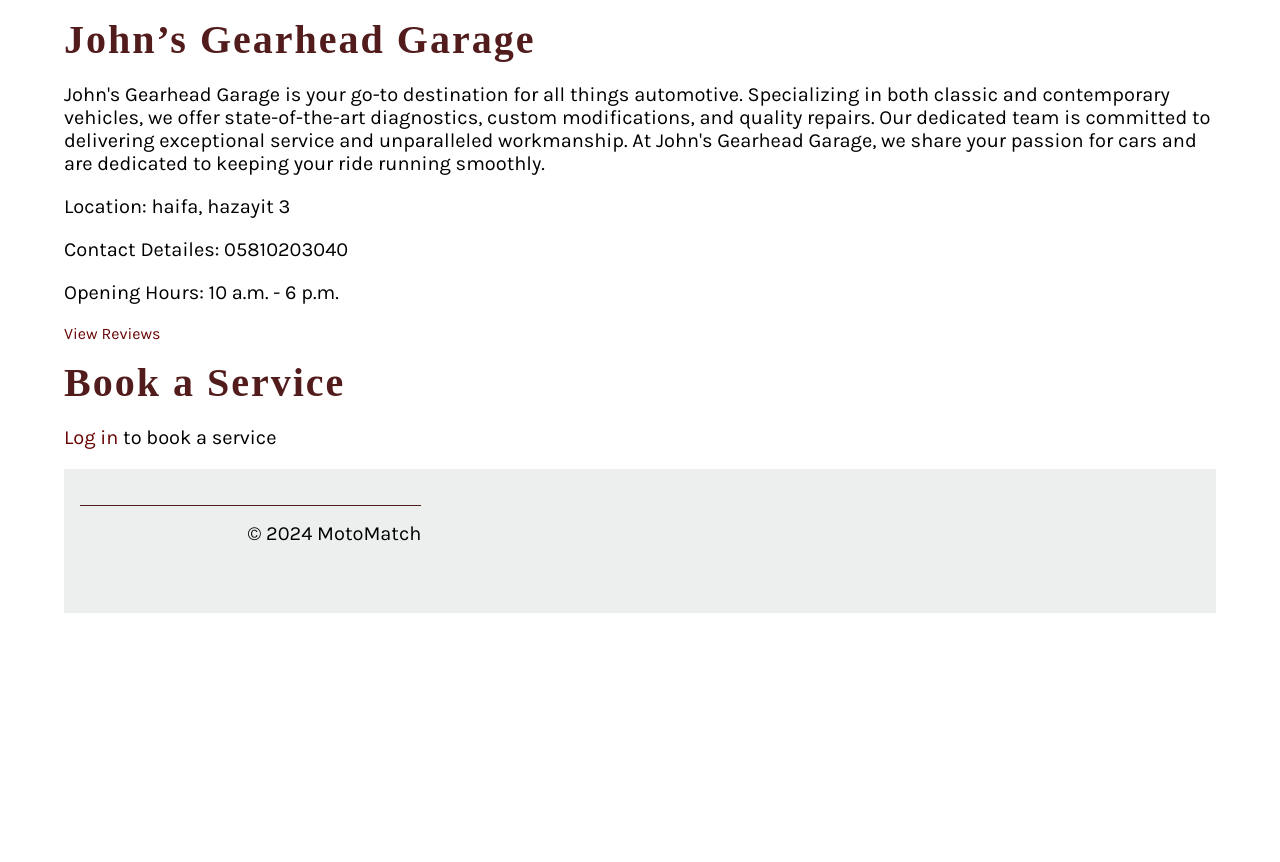
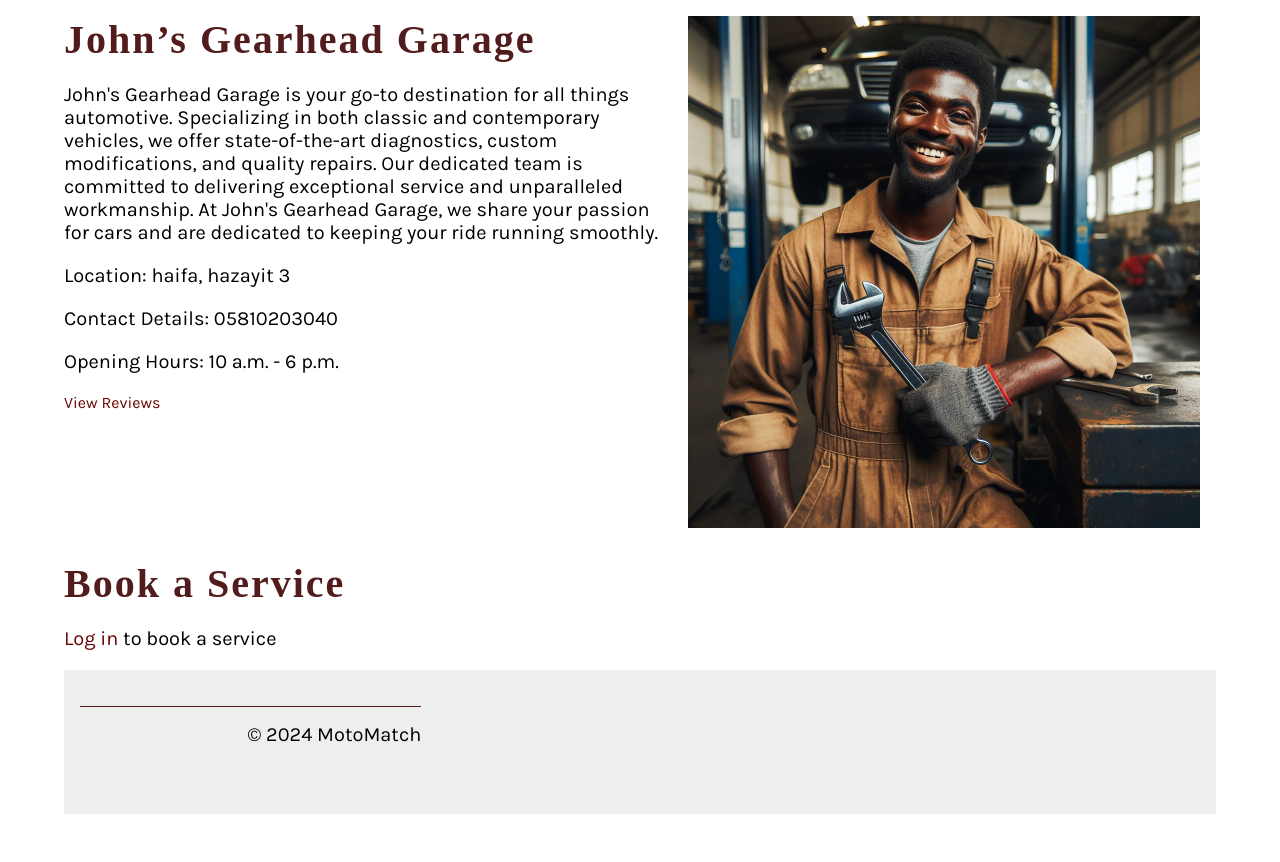
Before and after one commit to ariel-pi/MarketPlace, a Django app: page /Website/services/2/ in a window 1280 px wide. Shown: the part 310-1172 px from the top of the page. Before the commit the page ends 923 px from the top, so only its background shows below. Run offline with Django 5.2, Linux system fonts and the light colour scheme; data comes from the database, SQL or seed files in the repository; both versions use the stored data as it was after the commit; some web fonts are replaced.

Commit message:
update README.md file, and update service_detail.html

```diff
--- a/MarketPlace/MarketPlaceWebsite/Website/static/css/style.css
+++ b/MarketPlace/MarketPlaceWebsite/Website/static/css/style.css
@@ -1,6 +1,27 @@
 .logo {
     width: 15vw;
 }
+.service-container {
+    display: flex;
+    justify-content: space-between;
+    align-items: flex-start;
+}
+
+.service-text {
+    width: 85%;
+}
+
+.service-image {
+    padding: 1rem;
+    width: 40vw;
+    height: auto;
+    float: right;
+}
+
+.booking-container {
+    clear: both;
+}
+
 .image-container {
     position: relative;
     text-align: center;
--- a/MarketPlace/MarketPlaceWebsite/Website/templates/service_detail.html
+++ b/MarketPlace/MarketPlaceWebsite/Website/templates/service_detail.html
@@ -1,34 +1,36 @@
 {% extends 'base.html' %}
 {% load custom_filters %}
-
 
 {% block title %}{{ service.name }} - MotoMatch{% endblock %}
 
 {% block content %}
-
+<div class="service-container">
+    <div class="service-text">
         <h2>{{ service.name }}</h2>
         <p>{{ service.description }}</p>
         <p>Location: {{ service.location }}</p>
-        <p> Contact Detailes: {{service.contact_details}}</p>
-        <p> Opening Hours: {{service.opening_time}} - {{service.closing_time}}</p>
+        <p>Contact Details: {{service.contact_details}}</p>
+        <p>Opening Hours: {{service.opening_time}} - {{service.closing_time}}</p>
+        <a href="{% url 'reviews' service.id %}">View Reviews</a>
+    </div>
+    <img src="{{ service.image.url }}" alt="{{ service.name }}" class="service-image">
+</div>
 
+<div class="booking-container">
 
-    <a href="{% url 'reviews' service.id %}">View Reviews</a>
-
-
-        <h2>Book a Service</h2>
     {% if error %}
-            <p class = "error_text">{{ error }}</p>
+        <p class="error_text">{{ error }}</p>
     {% endif %}
     {% if request.user|has_group:"Clients" %}
+    <h2>Book a Service</h2>
         <form method="post" action="{% url 'booking' service.id %}">
             {% csrf_token %}
             {{ form.as_p }}
             <button type="submit" class="small-button">Book Now</button>
         </form>
-
     {% elif not request.user|has_group:"Service Providers" %}
+    <h2>Book a Service</h2>
         <p><a href="{% url 'login' %}">Log in</a> to book a service</p>
     {% endif %}
-
+</div>
 {% endblock %}
```
Also changed, not shown: MarketPlace/MarketPlaceWebsite/db.sqlite3, README.md, 1 other file. Lines whose indentation alone changed are shown as unchanged.
